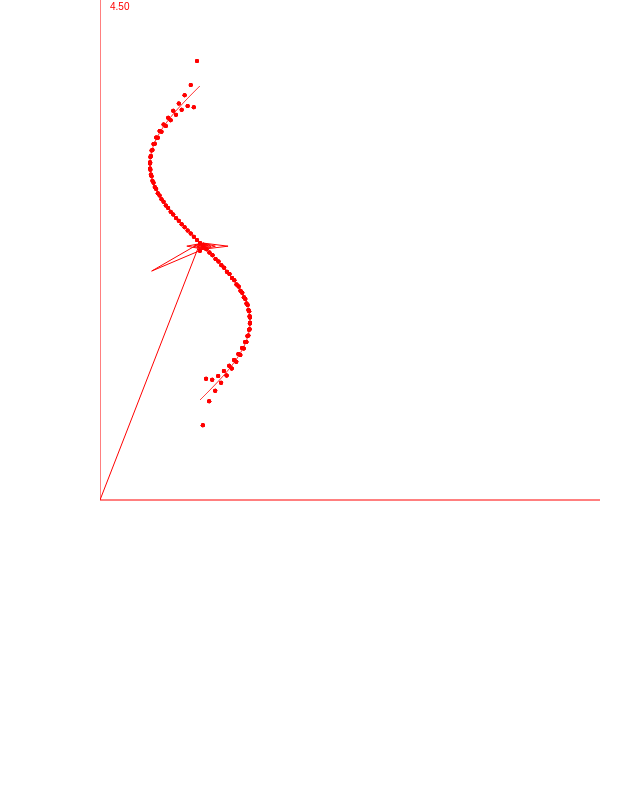
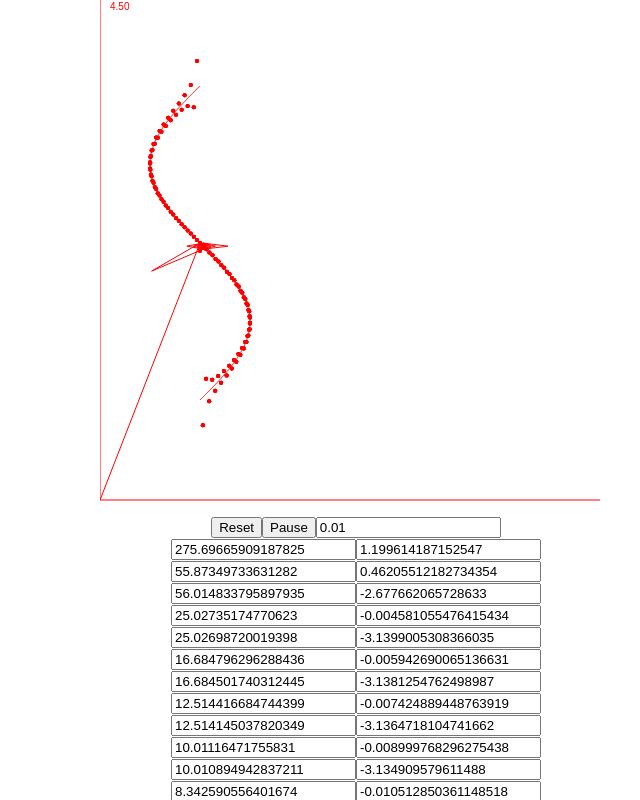
Before and after one commit to gzhangx/fourierplot, a React (Create React App) app: page / in a window 1280 px wide. Shown: the top 800 px of the page, without its empty margins (284-924 px from the left). Built offline with nearby package versions, Linux system fonts and the light colour scheme.

Commit message:
pausing and all parms

```diff
--- a/src/components/mainpage.js
+++ b/src/components/mainpage.js
@@ -21,14 +21,29 @@ class MainPage extends React.Component {
         this.setState({paused: !this.state.paused});
     };
     reset = () => {
-        this.setState({t: 0, curImpactCount:0 ,paused: false, calculated: null});
+        this.setState({t: 0, times:{}, tpos:[]});
     };
 
     backForward = (inc) => {
         this.setState({t: this.state.t - inc, paused: true, calculated: null});
     };
 
+    tIncChanged= (e)=>{
+        this.setState({tInc: parseFloat(e.target.value) || 0.01});
+    };
+
+    resetMag = (fsind,v)=>{
+        this.state.fsteps[fsind].mag = v;
+        this.setState({fsteps: this.state.fsteps,times:{}, tpos:[]});
+    };
+
+    resetAng = (fsind,v)=>{
+        this.state.fsteps[fsind].ang = v;
+        this.setState({fsteps: this.state.fsteps,times:{}, tpos:[]});
+    };
+
     processState = ()=>{
+        if (this.state.paused) return;
         let t = this.state.t;
         if (!this.state.orig) {
             this.setState({orig: this.getOrigItems()});
@@ -59,6 +74,25 @@ class MainPage extends React.Component {
                 <div>
                     <Coords/>
                 </div>
+                <div>
+                    <button onClick={this.reset}>Reset</button>
+                    <button onClick={this.pause}>Pause</button>
+                    <input type='text' value={this.state.tInc} onChange={this.tIncChanged} />
+                </div>
+                <div>
+                    {
+                        this.state.fsteps && this.state.fsteps.map((fs, fsind)=>{
+                            return <div>
+                                <input type='text' value={fs.mag} onChange={
+                                    e=>this.resetMag(fsind, parseFloat(e.target.value))
+                                } />
+                                <input type='text' value={fs.ang} onChange={
+                                    e=>this.resetAng(fsind, parseFloat(e.target.value))
+                                } />
+                            </div>;
+                        })
+                    }
+                </div>
             </MainContext.Provider>
         );
     }
```
